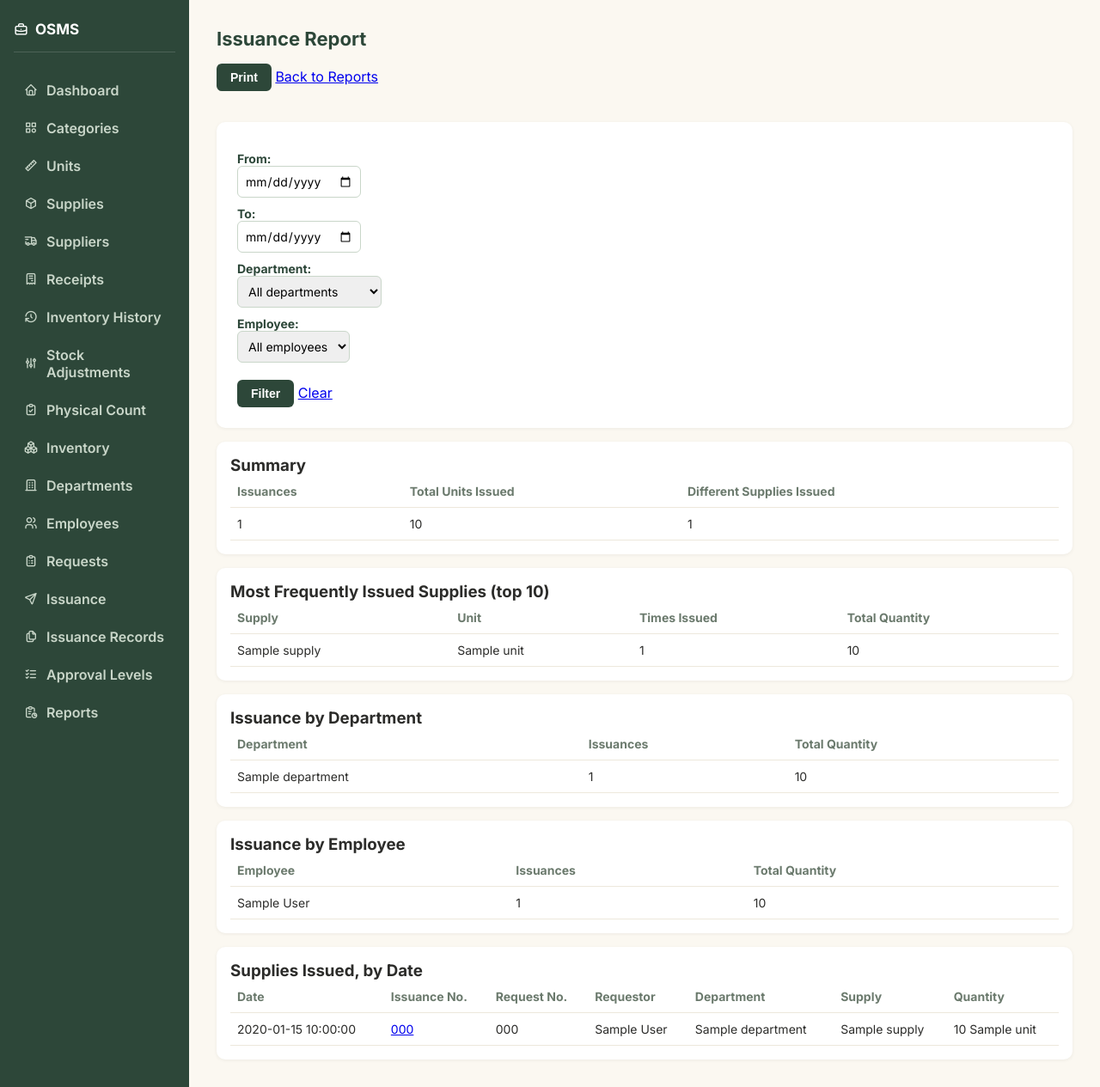
After one commit to saoirse-sav/Office-Supply-Management-System, a Flask app: page /reports/issuance in a window 1280 px wide. The commit adds this page. Shown: the whole page at 86% size. Run offline with Flask 3, Linux system fonts and the light colour scheme; tables that the repository leaves empty or names only in its code hold one stand-in row (values such as "Sample post").

Commit message:
completed lab 48

```diff
--- a/app.py
+++ b/app.py
@@ -1005,5 +1005,134 @@ def request_report():
     employee_summary = sorted(by_employee.values(), key=lambda d: d['name'])
     return render_template('request_report.html', rows=rows, totals=totals, department_summary=department_summary, employee_summary=employee_summary, department_list=department_list, employee_list=employee_list, date_from=date_from, date_to=date_to, selected_department=department_filter, selected_employee=employee_filter, selected_status=status_filter)
 
+def add_issuance_to_summary(summary, name, row):
+    # Counts distinct issuances and adds up the quantity for a department or employee
+    if name not in summary:
+        summary[name] = {'name': name, 'ids': set(), 'quantity': 0}
+    summary[name]['ids'].add(row['issuance_id'])
+    summary[name]['quantity'] += row['issued_qty']
+
+
+@app.route('/reports/issuance')
+def issuance_report():
+    conn = get_connection()
+    cursor = conn.cursor(dictionary=True)
+    date_from = request.args.get('date_from', '')
+    date_to = request.args.get('date_to', '')
+    department_filter = request.args.get('department_id', '')
+    employee_filter = request.args.get('employee_id', '')
+    query = 'SELECT issuances.issuance_id, issuances.issuance_number, issuances.issuance_date, supply_requests.request_number, employees.first_name, employees.last_name, departments.department_name, supplies.supply_name, units.unit_name, issuance_items.issued_qty FROM issuance_items JOIN issuances ON issuance_items.issuance_id = issuances.issuance_id JOIN supply_requests ON issuances.request_id = supply_requests.request_id LEFT JOIN employees ON supply_requests.employee_id = employees.employee_id LEFT JOIN departments ON supply_requests.department_id = departments.department_id JOIN supplies ON issuance_items.supply_id = supplies.supply_id LEFT JOIN units ON supplies.unit_id = units.unit_id'
+    conditions = []
+    params = []
+    if date_from:
+        conditions.append('issuances.issuance_date >= %s')
+        params.append(date_from)
+    if date_to:
+        conditions.append('issuances.issuance_date <= %s')
+        params.append(date_to)
+    if department_filter:
+        conditions.append('supply_requests.department_id = %s')
+        params.append(department_filter)
+    if employee_filter:
+        conditions.append('supply_requests.employee_id = %s')
+        params.append(employee_filter)
+    if conditions:
+        query += ' WHERE ' + ' AND '.join(conditions)
+    query += ' ORDER BY issuances.issuance_date DESC, issuances.issuance_id DESC'
+    cursor.execute(query, tuple(params))
+    rows = cursor.fetchall()
+    cursor.execute('SELECT * FROM departments ORDER BY department_name')
+    department_list = cursor.fetchall()
+    cursor.execute('SELECT * FROM employees ORDER BY first_name, last_name')
+    employee_list = cursor.fetchall()
+    conn.close()
+    issuance_ids = set()
+    total_quantity = 0
+    by_supply = {}
+    by_department = {}
+    by_employee = {}
+    for row in rows:
+        issuance_ids.add(row['issuance_id'])
+        total_quantity += row['issued_qty']
+        if row['supply_name'] not in by_supply:
+            by_supply[row['supply_name']] = {'name': row['supply_name'], 'unit': row['unit_name'], 'times': 0, 'quantity': 0}
+        by_supply[row['supply_name']]['times'] += 1
+        by_supply[row['supply_name']]['quantity'] += row['issued_qty']
+        add_issuance_to_summary(by_department, row['department_name'] or 'No department', row)
+        add_issuance_to_summary(by_employee, ((row['first_name'] or '') + ' ' + (row['last_name'] or '')).strip(), row)
+    top_supplies = sorted(by_supply.values(), key=lambda s: (s['times'], s['quantity']), reverse=True)[:10]
+    department_summary = sorted(by_department.values(), key=lambda d: d['quantity'], reverse=True)
+    employee_summary = sorted(by_employee.values(), key=lambda d: d['quantity'], reverse=True)
+    return render_template('issuance_report.html', rows=rows, issuance_count=len(issuance_ids), total_quantity=total_quantity, supply_count=len(by_supply), top_supplies=top_supplies, department_summary=department_summary, employee_summary=employee_summary, department_list=department_list, employee_list=employee_list, date_from=date_from, date_to=date_to, selected_department=department_filter, selected_employee=employee_filter)
+
+@app.route('/reports/movement')
+def movement_report():
+    conn = get_connection()
+    cursor = conn.cursor(dictionary=True)
+    date_from = request.args.get('date_from', '')
+    date_to = request.args.get('date_to', '')
+    supply_filter = request.args.get('supply_id', '')
+    type_filter = request.args.get('transaction_type', '')
+    query = 'SELECT inventory_transactions.*, supplies.supply_code, supplies.supply_name FROM inventory_transactions JOIN supplies ON inventory_transactions.supply_id = supplies.supply_id'
+    conditions = []
+    params = []
+    if date_from:
+        conditions.append('DATE(inventory_transactions.created_at) >= %s')
+        params.append(date_from)
+    if date_to:
+        conditions.append('DATE(inventory_transactions.created_at) <= %s')
+        params.append(date_to)
+    if supply_filter:
+        conditions.append('inventory_transactions.supply_id = %s')
+        params.append(supply_filter)
+    if type_filter in ('Stock In', 'Issued', 'Adjustment'):
+        conditions.append('inventory_transactions.transaction_type = %s')
+        params.append(type_filter)
+    if conditions:
+        query += ' WHERE ' + ' AND '.join(conditions)
+    query += ' ORDER BY inventory_transactions.transaction_id DESC'
+    cursor.execute(query, tuple(params))
+    rows = cursor.fetchall()
+    cursor.execute('SELECT supplies.supply_id, supplies.supply_code, supplies.supply_name, COALESCE(inventory.current_stock, 0) AS balance FROM supplies LEFT JOIN inventory ON supplies.supply_id = inventory.supply_id ORDER BY supplies.supply_name')
+    all_supplies = cursor.fetchall()
+    conn.close()
+    movement = {}
+    for s in all_supplies:
+        if not supply_filter or str(s['supply_id']) == supply_filter:
+            movement[s['supply_id']] = {'code': s['supply_code'], 'name': s['supply_name'], 'stock_in': 0, 'stock_out': 0, 'adjusted': 0, 'balance': s['balance']}
+    totals = {'stock_in': 0, 'stock_out': 0, 'adjusted': 0}
+    daily = {}
+    for row in rows:
+        qty = row['quantity']
+        if row['transaction_type'] == 'Stock In':
+            field = 'stock_in'
+        elif row['transaction_type'] == 'Issued':
+            field = 'stock_out'
+            qty = abs(qty)
+        else:
+            field = 'adjusted'
+        day = str(row['created_at'])[:10]
+        if day not in daily:
+            daily[day] = {'day': day, 'stock_in': 0, 'stock_out': 0, 'adjusted': 0}
+        daily[day][field] += qty
+        totals[field] += qty
+        if row['supply_id'] in movement:
+            movement[row['supply_id']][field] += qty
+    movement_list = list(movement.values())
+    daily_list = sorted(daily.values(), key=lambda d: d['day'], reverse=True)
+    return render_template('movement_report.html', rows=rows, totals=totals, movement_list=movement_list, daily_list=daily_list, supply_options=all_supplies, date_from=date_from, date_to=date_to, selected_supply=supply_filter, selected_type=type_filter)
+
+@app.route('/reports/reorder')
+def reorder_report():
+    conn = get_connection()
+    cursor = conn.cursor(dictionary=True)
+    cursor.execute('SELECT supplies.supply_code, supplies.supply_name, supplies.reorder_level, supplies.maximum_stock, units.unit_name, COALESCE(inventory.current_stock, 0) AS stock, (SELECT GROUP_CONCAT(suppliers.supplier_name ORDER BY suppliers.supplier_name SEPARATOR ", ") FROM suppliers JOIN supplier_supplies ON suppliers.supplier_id = supplier_supplies.supplier_id WHERE supplier_supplies.supply_id = supplies.supply_id AND suppliers.status = "Active") AS supplier_names FROM supplies LEFT JOIN units ON supplies.unit_id = units.unit_id LEFT JOIN inventory ON supplies.supply_id = inventory.supply_id WHERE supplies.status = "Active" AND COALESCE(inventory.current_stock, 0) <= supplies.reorder_level ORDER BY COALESCE(inventory.current_stock, 0), supplies.supply_name')
+    rows = cursor.fetchall()
+    conn.close()
+    for row in rows:
+        row['action'] = 'Urgent' if row['stock'] == 0 else 'Reorder'
+        row['suggested'] = row['maximum_stock'] - row['stock'] if row['maximum_stock'] > row['stock'] else None
+    urgent_count = len([row for row in rows if row['action'] == 'Urgent'])
+    return render_template('reorder_report.html', rows=rows, urgent_count=urgent_count, reorder_count=len(rows) - urgent_count)
 if __name__ == '__main__':
     app.run(host="0.0.0.0", port=5500)
--- /dev/null
+++ b/templates/issuance_report.html
@@ -0,0 +1,127 @@
+{% extends "base.html" %}
+{% block title %}Issuance Report{% endblock %}
+{% block content %}
+<h1>Issuance Report</h1>
+<div class="no-print">
+<button class="btn" onclick="window.print()">Print</button>
+<a href="/reports">Back to Reports</a>
+<br><br>
+<form method="GET" style="max-width:none;">
+<label>From:</label>
+<input type="date" name="date_from" value="{{ date_from }}" style="width:auto;">
+<label>To:</label>
+<input type="date" name="date_to" value="{{ date_to }}" style="width:auto;">
+<label>Department:</label>
+<select name="department_id" style="width:auto;">
+<option value="">All departments</option>
+{% for d in department_list %}
+<option value="{{ d.department_id }}" {% if selected_department == d.department_id|string %}selected{% endif %}>{{ d.department_name }}</option>
+{% endfor %}
+</select>
+<label>Employee:</label>
+<select name="employee_id" style="width:auto;">
+<option value="">All employees</option>
+{% for e in employee_list %}
+<option value="{{ e.employee_id }}" {% if selected_employee == e.employee_id|string %}selected{% endif %}>{{ e.first_name }} {{ e.last_name }}</option>
+{% endfor %}
+</select>
+<br><br>
+<button type="submit" class="btn">Filter</button>
+<a href="/reports/issuance">Clear</a>
+</form>
+</div>
+<div class="card">
+<h3>Summary</h3>
+<table>
+<tr>
+<th>Issuances</th>
+<th>Total Units Issued</th>
+<th>Different Supplies Issued</th>
+</tr>
+<tr>
+<td>{{ issuance_count }}</td>
+<td>{{ total_quantity }}</td>
+<td>{{ supply_count }}</td>
+</tr>
+</table>
+</div>
+<div class="card">
+<h3>Most Frequently Issued Supplies (top 10)</h3>
+<table>
+<tr>
+<th>Supply</th>
+<th>Unit</th>
+<th>Times Issued</th>
+<th>Total Quantity</th>
+</tr>
+{% for s in top_supplies %}
+<tr>
+<td>{{ s.name }}</td>
+<td>{{ s.unit }}</td>
+<td>{{ s.times }}</td>
+<td>{{ s.quantity }}</td>
+</tr>
+{% endfor %}
+</table>
+{% if not top_supplies %}<p>Nothing has been issued for these filters.</p>{% endif %}
+</div>
+<div class="card">
+<h3>Issuance by Department</h3>
+<table>
+<tr>
+<th>Department</th>
+<th>Issuances</th>
+<th>Total Quantity</th>
+</tr>
+{% for d in department_summary %}
+<tr>
+<td>{{ d.name }}</td>
+<td>{{ d.ids|length }}</td>
+<td>{{ d.quantity }}</td>
+</tr>
+{% endfor %}
+</table>
+</div>
+<div class="card">
+<h3>Issuance by Employee</h3>
+<table>
+<tr>
+<th>Employee</th>
+<th>Issuances</th>
+<th>Total Quantity</th>
+</tr>
+{% for p in employee_summary %}
+<tr>
+<td>{{ p.name }}</td>
+<td>{{ p.ids|length }}</td>
+<td>{{ p.quantity }}</td>
+</tr>
+{% endfor %}
+</table>
+</div>
+<div class="card">
+<h3>Supplies Issued, by Date</h3>
+<table>
+<tr>
+<th>Date</th>
+<th>Issuance No.</th>
+<th>Request No.</th>
+<th>Requestor</th>
+<th>Department</th>
+<th>Supply</th>
+<th>Quantity</th>
+</tr>
+{% for r in rows %}
+<tr>
+<td>{{ r.issuance_date }}</td>
+<td><a href="/issuance/document/{{ r.issuance_id }}">{{ r.issuance_number }}</a></td>
+<td>{{ r.request_number }}</td>
+<td>{{ r.first_name }} {{ r.last_name }}</td>
+<td>{{ r.department_name }}</td>
+<td>{{ r.supply_name }}</td>
+<td>{{ r.issued_qty }} {{ r.unit_name }}</td>
+</tr>
+{% endfor %}
+</table>
+</div>
+{% endblock %}
```
Also changed, not shown: templates/movement_report.html (added, +114 -0 lines), templates/reorder_report.html (added, +49 -0 lines), templates/reports.html (+12 -0 lines).
